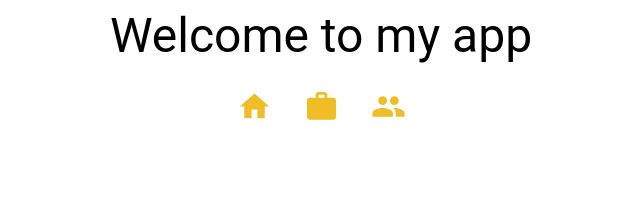
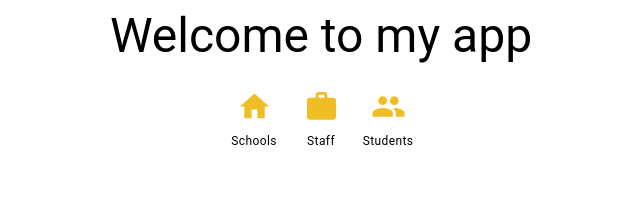
Before and after one commit to SamTessier/Contact-Management, a React (Create React App) app: page / in a window 1280 px wide. Shown: the top 222 px of the page, without its empty margins (319-959 px from the left). Built offline with nearby package versions, Linux system fonts and the light colour scheme; sample sign-in values are in the browser's storage.

Commit message:
Update MainScreen.js
Added text below mainscreen buttons

```diff
--- a/src/components/MainScreen.js
+++ b/src/components/MainScreen.js
@@ -1,5 +1,5 @@
 import React from 'react';
-import { IconButton, Grid, Tooltip } from '@mui/material';
+import { IconButton, Grid, Tooltip, Typography } from '@mui/material';
 import { Link } from 'react-router-dom';
 import HomeIcon from '@mui/icons-material/Home';
 import WorkIcon from '@mui/icons-material/Work';
@@ -14,6 +14,7 @@ const MainScreen = () => {
             <HomeIcon fontSize="large" />
           </IconButton>
         </Tooltip>
+        <Typography variant="caption" display="block" textAlign="center">Schools</Typography>
       </Grid>
       <Grid item>
         <Tooltip title="Staff">
@@ -21,6 +22,7 @@ const MainScreen = () => {
             <WorkIcon fontSize="large" />
           </IconButton>
         </Tooltip>
+        <Typography variant="caption" display="block" textAlign="center">Staff</Typography>
       </Grid>
       <Grid item>
         <Tooltip title="Students">
@@ -28,6 +30,7 @@ const MainScreen = () => {
             <PeopleIcon fontSize="large" />
           </IconButton>
         </Tooltip>
+        <Typography variant="caption" display="block" textAlign="center">Students</Typography>
       </Grid>
     </Grid>
   );
```
